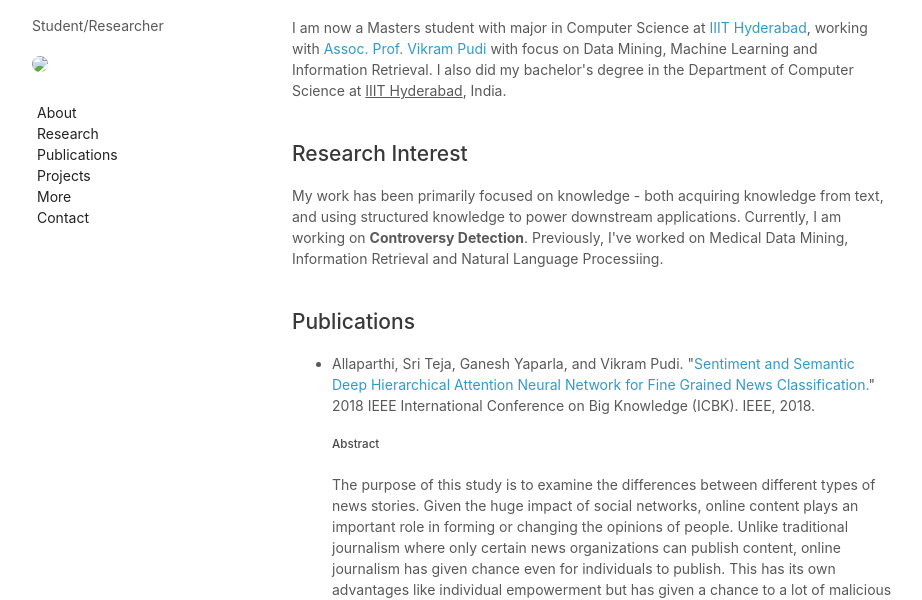
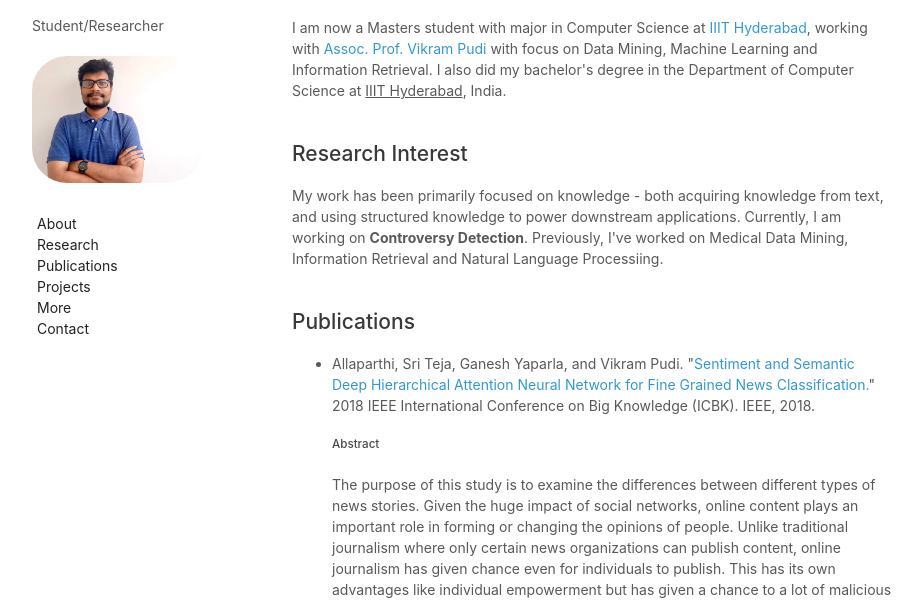
Before and after one commit to sri-teja/sri-teja.github.io, a plain HTML site: page index.html in a window 1280 px wide. Shown: the part 125-725 px from the top of the page, without its empty margins (178-1100 px from the left). Drawn offline with Linux system fonts and the light colour scheme.

Commit message:
Update index.html

```diff
--- a/index.html
+++ b/index.html
@@ -21,7 +21,7 @@
         <h1>Sriteja Allaparthi</h1>
         <p>Student/Researcher</p>
         <!-- <p> IIIT Hyderabad</p> -->
-        <p><img src="img/sri.jpg" style="width: 170px; border-radius: 35px;"></img></p>
+        <p><img src="img/4d14e103-4973-4c08-b751-5c48633bb5cf.jpeg" style="width: 170px; border-radius: 35px;"></img></p>
 
         <ul>
           <li><a href="#about">About</a></li>
```
